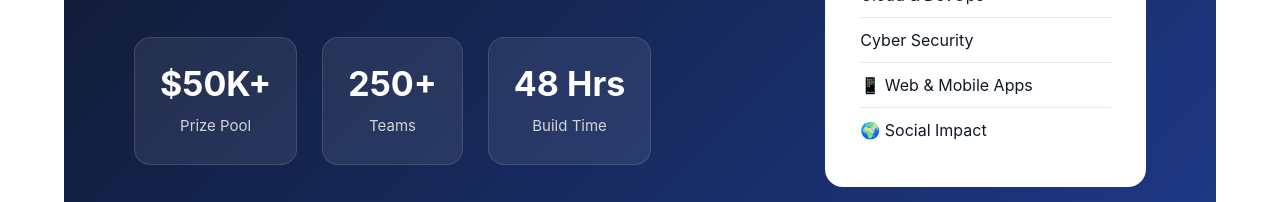
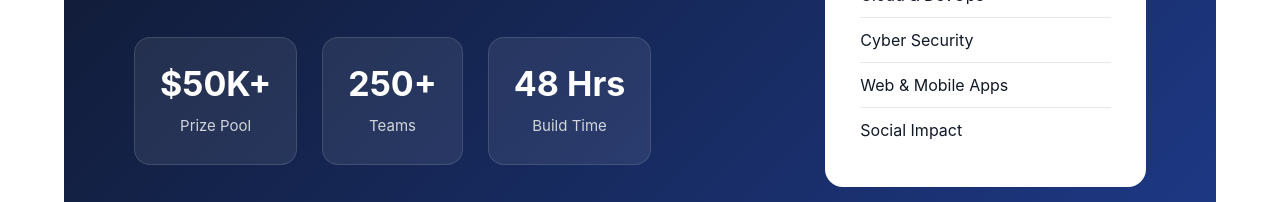
Before and after one commit to ohiduzzaman23/B14-A01, a plain HTML site: page index.html in a window 1280 px wide. Shown: the part 3046-3248 px from the top of the page. Drawn offline with Linux system fonts and the light colour scheme.

Commit message:
chake all code

```diff
--- a/index.html
+++ b/index.html
@@ -188,8 +188,8 @@
                 <li>Generative AI</li>
                 <li>Cloud & DevOps</li>
                 <li>Cyber Security</li>
-                <li>📱 Web & Mobile Apps</li>
-                <li>🌍 Social Impact</li>
+                <li>Web & Mobile Apps</li>
+                <li>Social Impact</li>
               </ul>
             </div>
           </div>
```
